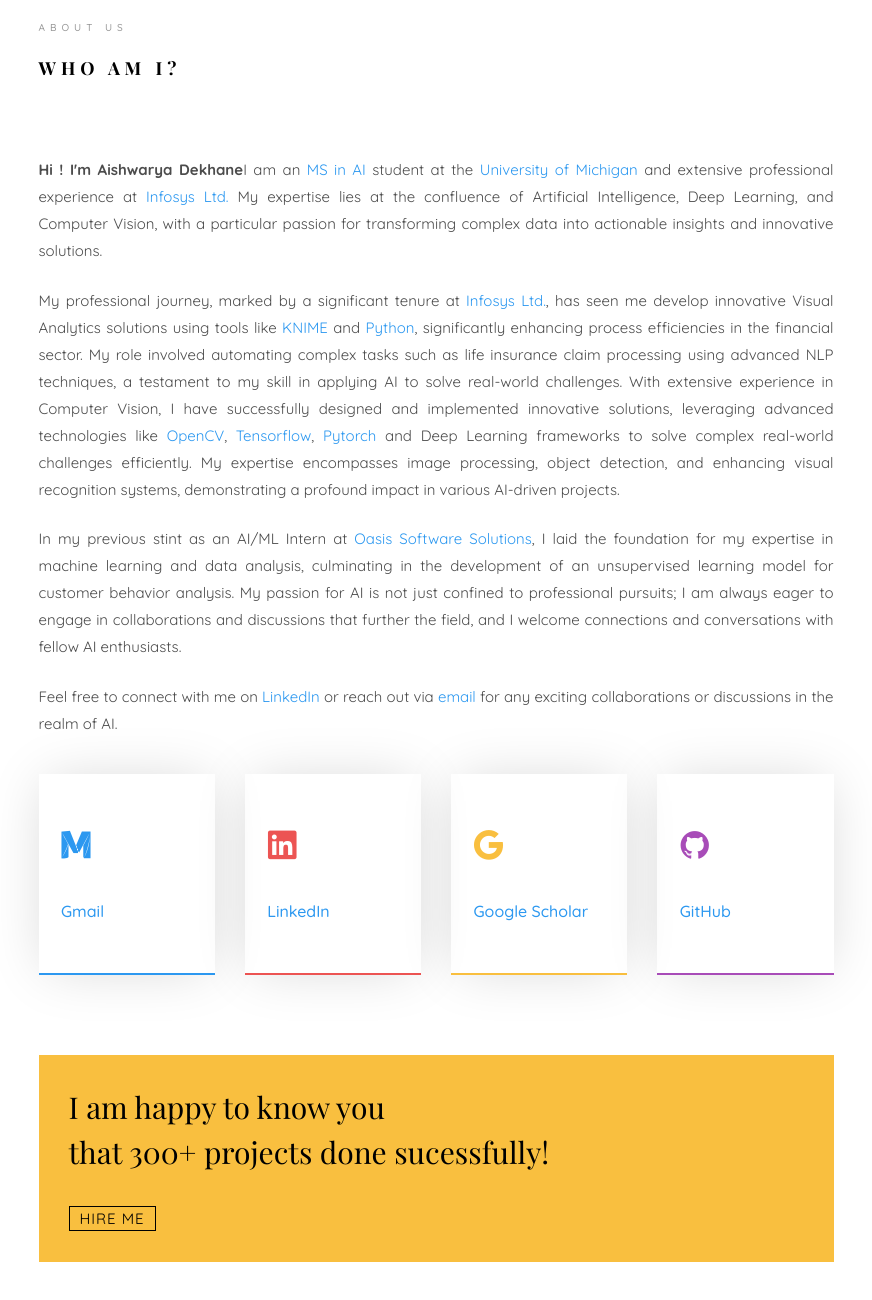
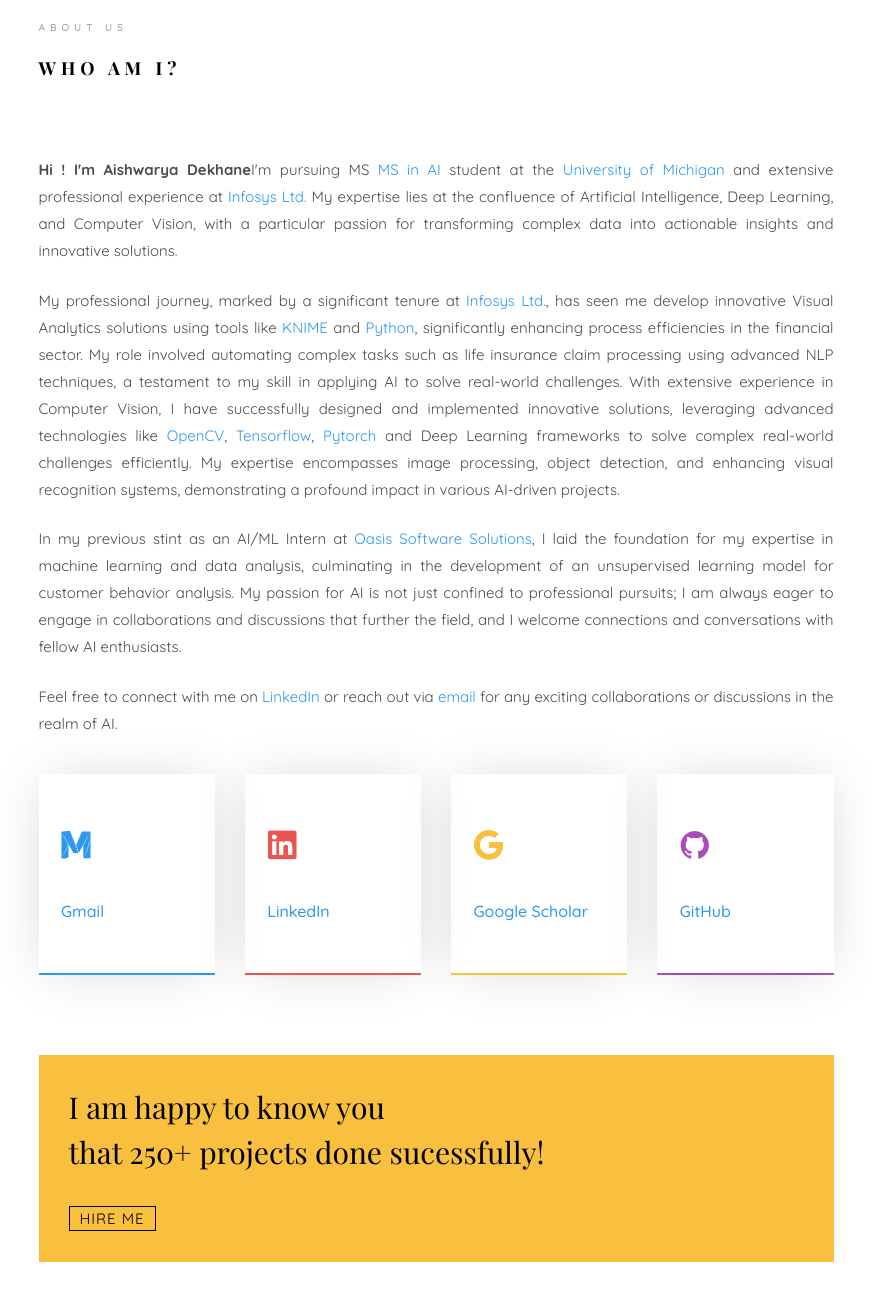
Before and after one commit to AishwaryaDekhane/aishwaryadekhane.github.io, a plain HTML site: page index.html in a window 1280 px wide. Shown: the part 991-2291 px from the top of the page, without its empty margins (354-1226 px from the left). Drawn offline with nearby package versions, Linux system fonts and the light colour scheme; files whose address does not match are found by name; a web font is replaced by a local one.

Commit message:
index.html

```diff
--- a/index.html
+++ b/index.html
@@ -150,7 +150,7 @@
 										<div class="about-desc">
 											<span class="heading-meta">About Us</span>
 											<h2 class="colorlib-heading">Who Am I?</h2>
-											<p align="justify"><strong>Hi ! I'm Aishwarya Dekhane</strong>I am an <a
+											<p align="justify"><strong>Hi ! I'm Aishwarya Dekhane</strong>I'm pursuing MS <a
 													href="https://umdearborn.edu/cecs/departments/computer-and-information-science/graduate-programs/ms-artificial-intelligence">MS
 													in AI</a> student at the <a
 													href="https://umdearborn.edu/">University of Michigan</a> and
@@ -230,7 +230,7 @@
 								<div class="row">
 									<div class="col-md-12 animate-box" data-animate-effect="fadeInLeft">
 										<div class="hire">
-											<h2>I am happy to know you <br>that 300+ projects done sucessfully!</h2>
+											<h2>I am happy to know you <br>that 250+ projects done sucessfully!</h2>
 											<a href="Aishwarya Dekhane_Resume.pdf" class="btn-hire">Hire me</a>
 										</div>
 									</div>
```
